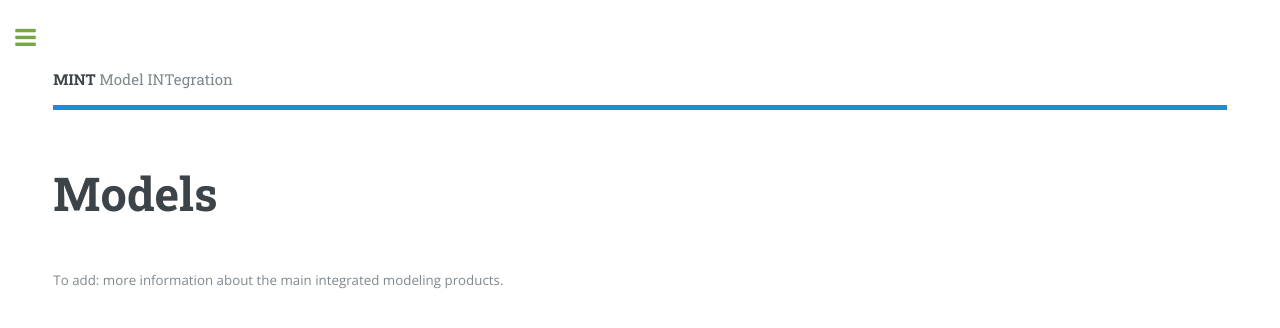
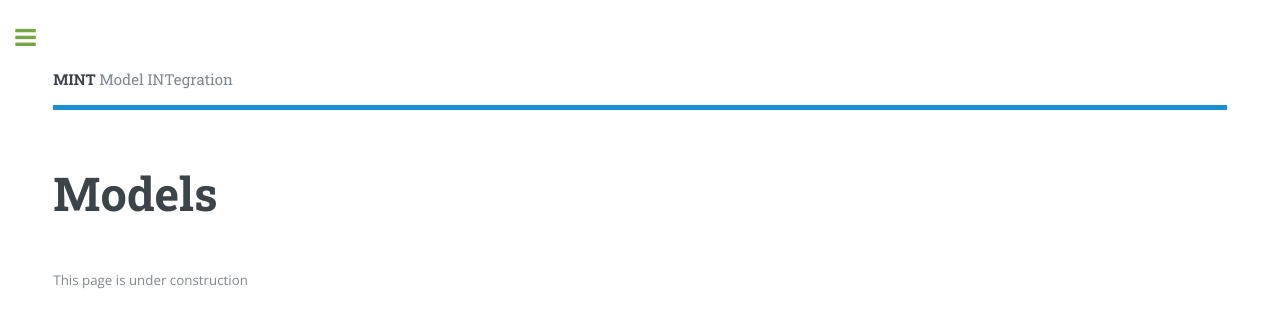
Before and after one commit to KnowledgeCaptureAndDiscovery/MINT, a Jekyll site: the page built from models.md, in a window 1280 px wide. Shown: the top 328 px of the page. Built offline with Jekyll 4.4.1, drawn with Linux system fonts in a browser that asks for light colours.

Commit message:
Update models.md

```diff
--- a/models.md
+++ b/models.md
@@ -3,4 +3,4 @@ layout: page
 title: Models
 ---
 
-To add: more information about the main integrated modeling products.
+This page is under construction
```
